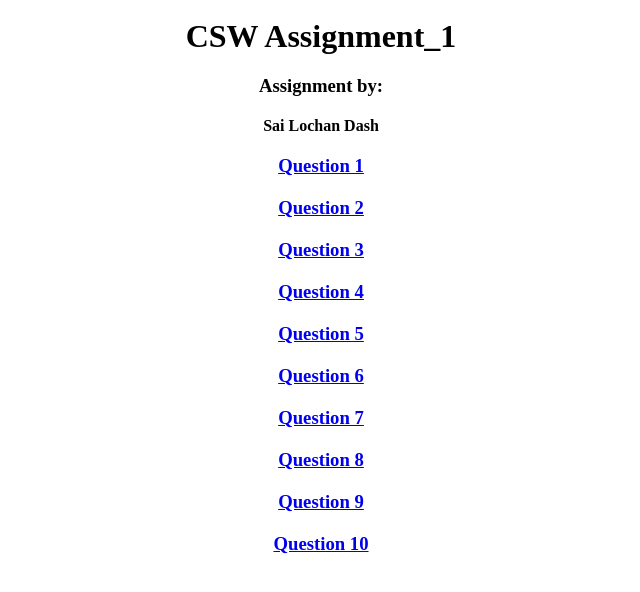
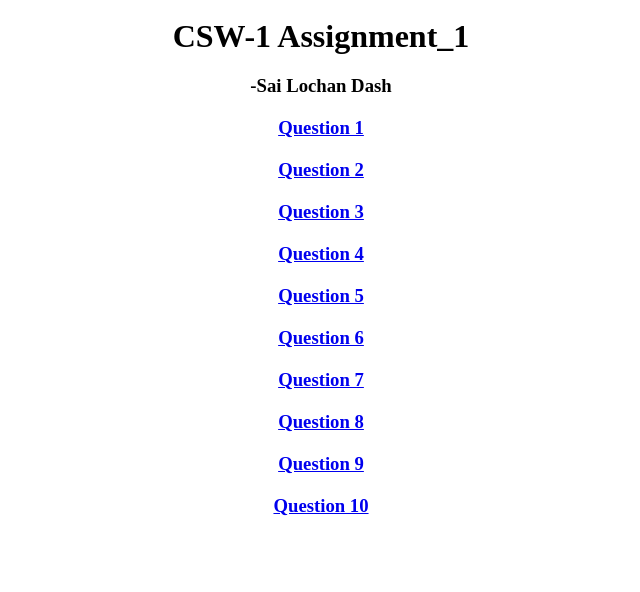
Before and after one commit to sailochan03/CSW-1_Assignment-1, a plain HTML site: page index.html in a window 1280 px wide. Shown: the whole page, without its empty margins (319-959 px from the left). Drawn offline with Linux system fonts and the light colour scheme.

Commit message:
Update index.html

```diff
--- a/index.html
+++ b/index.html
@@ -3,7 +3,7 @@
 <head>
     <meta charset="UTF-8">
     <meta name="viewport" content="width=device-width, initial-scale=1.0">
-    <title>SLD/CSW-Assigment-1</title>
+    <title>SLD/CSW-1-Assigment-1</title>
 </head>
 <style>
   h1, h3, h4{
@@ -14,9 +14,8 @@
 
 </style>
 <body>
-    <h1>CSW Assignment_1</h1>
-    <h3>Assignment by: </h3>
-    <h4>Sai Lochan Dash</h4>
+    <h1>CSW-1 Assignment_1</h1>
+    <h3>-Sai Lochan Dash</h3>
     <h3><a href="./A1Q1.html">Question 1</a></h3>
     <h3><a href="./A1Q2.html">Question 2</a></h3>
     <h3><a href="./A1Q3.html">Question 3</a></h3>
```
